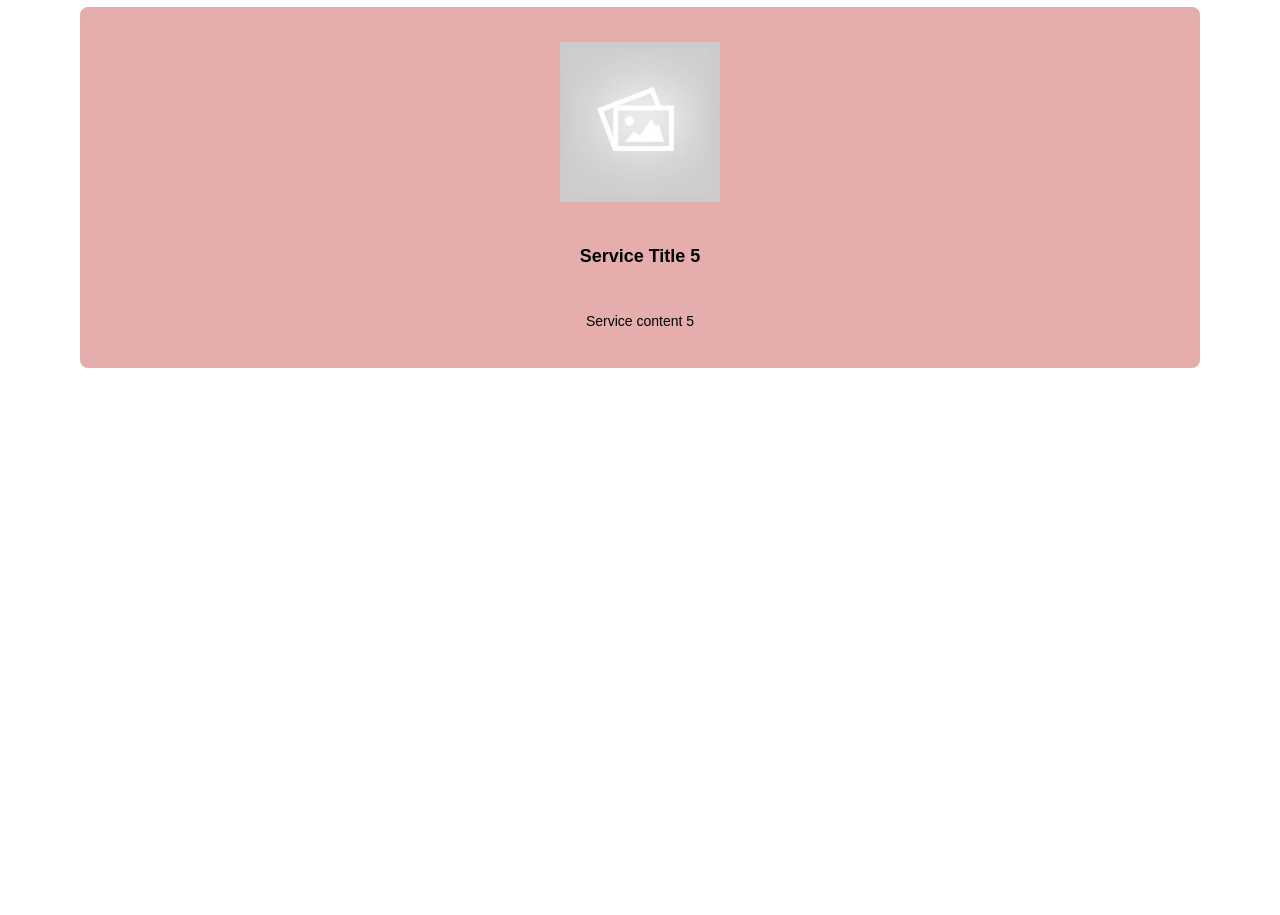
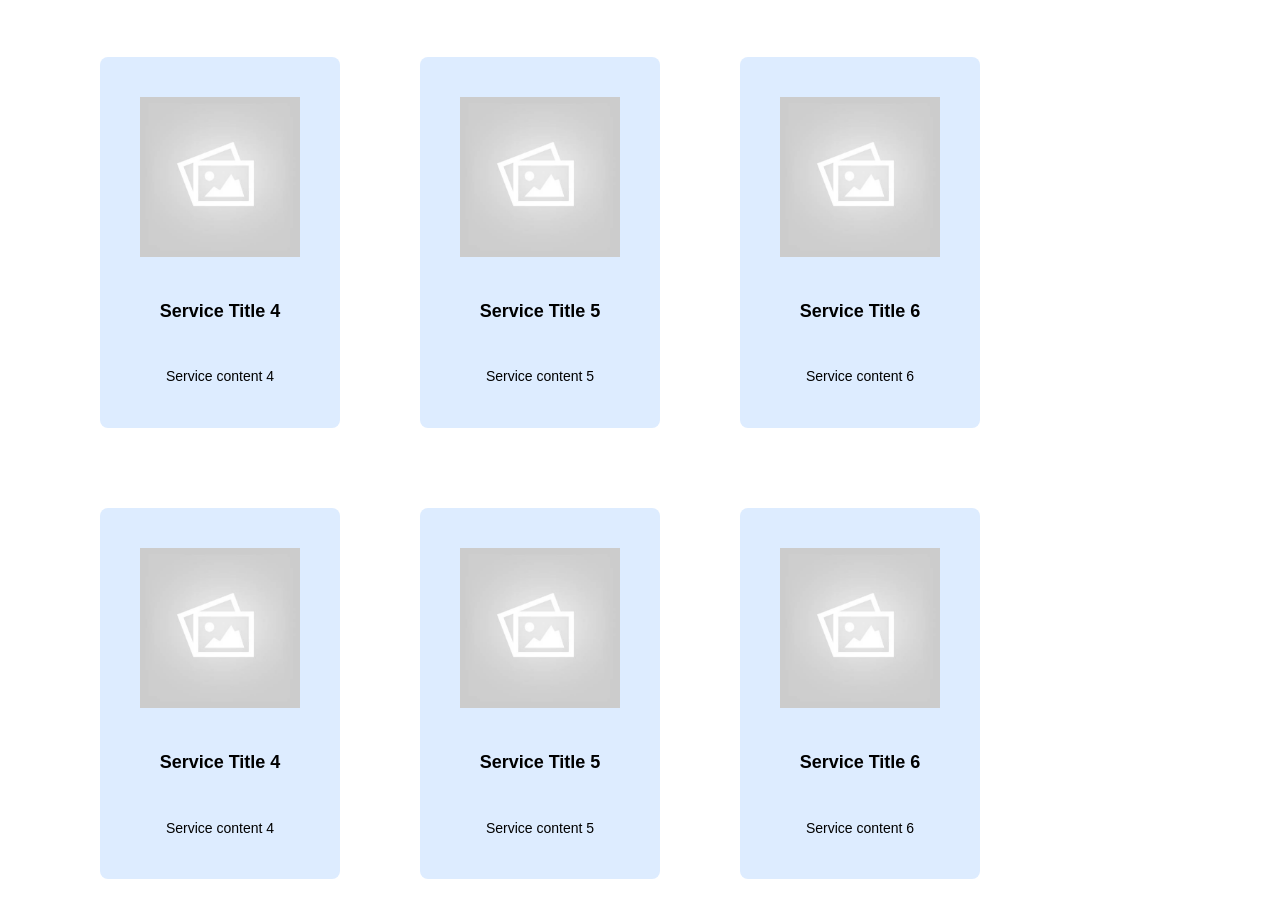
Before and after one commit to amoreCaro/practic-1, a plain HTML site: page index.html in a window 1280 px wide. Shown: the part 1317-2232 px from the top of the page. Before the commit the page ends 1765 px from the top, so only its background shows below. Drawn offline with Linux system fonts and the light colour scheme.

Commit message:
vercel test

```diff
--- a/index.html
+++ b/index.html
@@ -35,23 +35,98 @@
         </article>
     </section>
 
+    <!-- Parent Section for all services -->
+    <section class="services-container">
         <!-- Section for small service -->
         <section class="services services--small-bg services--align-left">
             <article class="service service--small">
-            <img class="service__image" src="default.jpg" alt="Service 3" />
+                <img class="service__image" src="default.jpg" alt="Service 4" />
                 <h3 class="service__title">Service Title 4</h3>
                 <p class="service__description">Service content 4</p>
             </article>
         </section>
+
+        <!-- Section for small service -->
+        <section class="services services--small-bg services--align-left">
+            <article class="service service--small">
+                <img class="service__image" src="default.jpg" alt="Service 5" />
+                <h3 class="service__title">Service Title 5</h3>
+                <p class="service__description">Service content 5</p>
+            </article>
+        </section>
+
+        <!-- Section for small service -->
+        <section class="services services--small-bg services--align-left">
+            <article class="service service--small">
+                <img class="service__image" src="default.jpg" alt="Service 6" />
+                <h3 class="service__title">Service Title 6</h3>
+                <p class="service__description">Service content 6</p>
+            </article>
+        </section>
+        <!-- Section for small service -->
+        <section class="services services--small-bg services--align-left">
+            <article class="service service--small">
+                <img class="service__image" src="default.jpg" alt="Service 4" />
+                <h3 class="service__title">Service Title 4</h3>
+                <p class="service__description">Service content 4</p>
+            </article>
+        </section>
+
+        <!-- Section for small service -->
+        <section class="services services--small-bg services--align-left">
+            <article class="service service--small">
+                <img class="service__image" src="default.jpg" alt="Service 5" />
+                <h3 class="service__title">Service Title 5</h3>
+                <p class="service__description">Service content 5</p>
+            </article>
+        </section>
+
+        <!-- Section for small service -->
+        <section class="services services--small-bg services--align-left">
+            <article class="service service--small">
+                <img class="service__image" src="default.jpg" alt="Service 6" />
+                <h3 class="service__title">Service Title 6</h3>
+                <p class="service__description">Service content 6</p>
+            </article>
+        </section>
+        <!-- Section for small service -->
+        <section class="services services--small-bg services--align-left">
+            <article class="service service--small">
+                <img class="service__image" src="default.jpg" alt="Service 4" />
+                <h3 class="service__title">Service Title 4</h3>
+                <p class="service__description">Service content 4</p>
+            </article>
+        </section>
+
+        <!-- Section for small service -->
+        <section class="services services--small-bg services--align-left">
+            <article class="service service--small">
+                <img class="service__image" src="default.jpg" alt="Service 5" />
+                <h3 class="service__title">Service Title 5</h3>
+                <p class="service__description">Service content 5</p>
+            </article>
+        </section>
+
+        <!-- Section for small service -->
+        <section class="services services--small-bg services--align-left">
+            <article class="service service--small">
+                <img class="service__image" src="default.jpg" alt="Service 6" />
+                <h3 class="service__title">Service Title 6</h3>
+                <p class="service__description">Service content 6</p>
+            </article>
+        </section>
+    </section>
+
+
 
 
     <!-- Section for large service -->
     <section class="services services--large-bg">
         <article class="service service--large service--bg-red">
             <img class="service__image" src="default.jpg" alt="Large Service" />
-            <h3 class="service__title">Service Title 5</h3>
+            <h3 class="service__title">Service Title 7</h3>
             <p class="service__description">
-                Service content 5
+                Service content 7
             </p>
         </article>
     </section>
--- a/style.css
+++ b/style.css
@@ -44,6 +44,20 @@ body {
 
 .service:hover {
     transform: scale(1.05);
+}
+
+
+/* Parent container for vertical alignment */
+
+.services-container {
+    justify-content: left;
+    display: flex;
+    flex-direction: row;
+    flex-wrap: wrap;
+    align-items: flex-start;
+    /* Aligns items to the left */
+    gap: 20px;
+    /* Adds space between sections */
 }
 
 .services--align-left {
```
Lines whose indentation alone changed are shown as unchanged.
